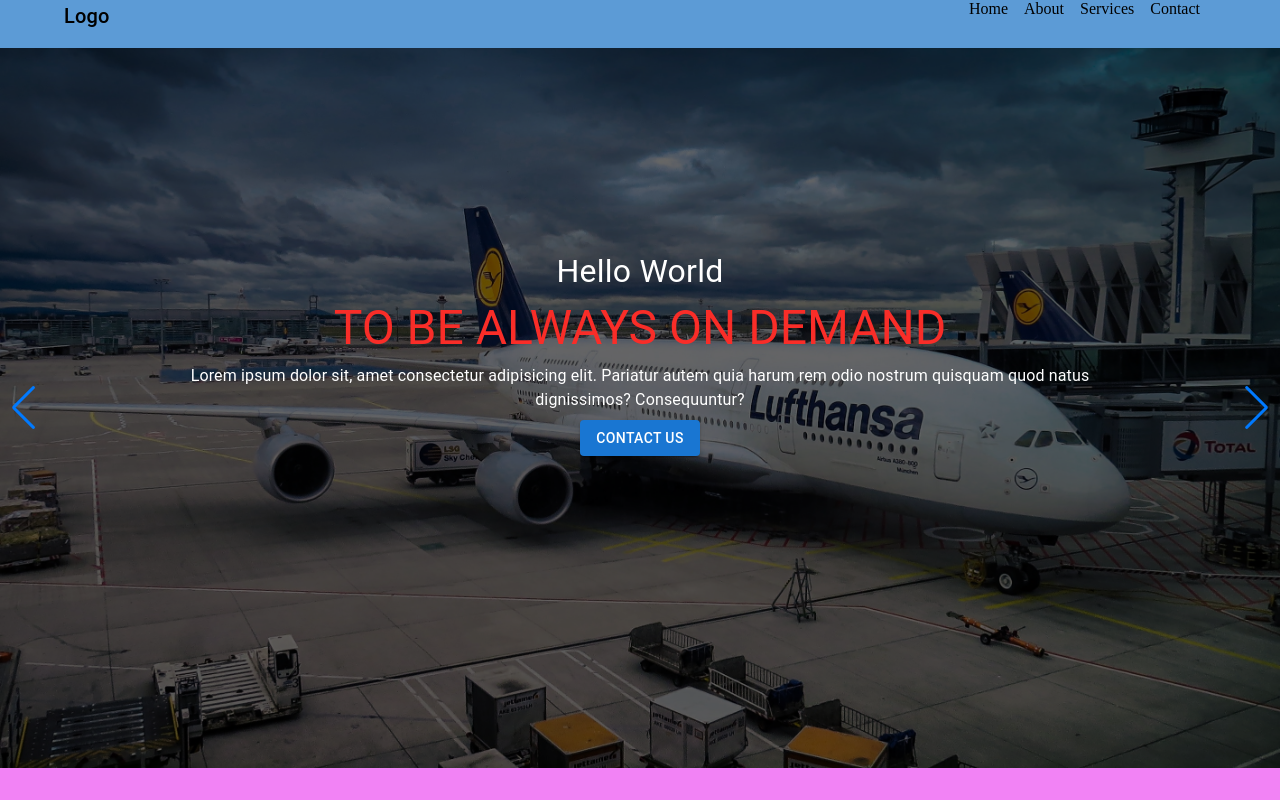
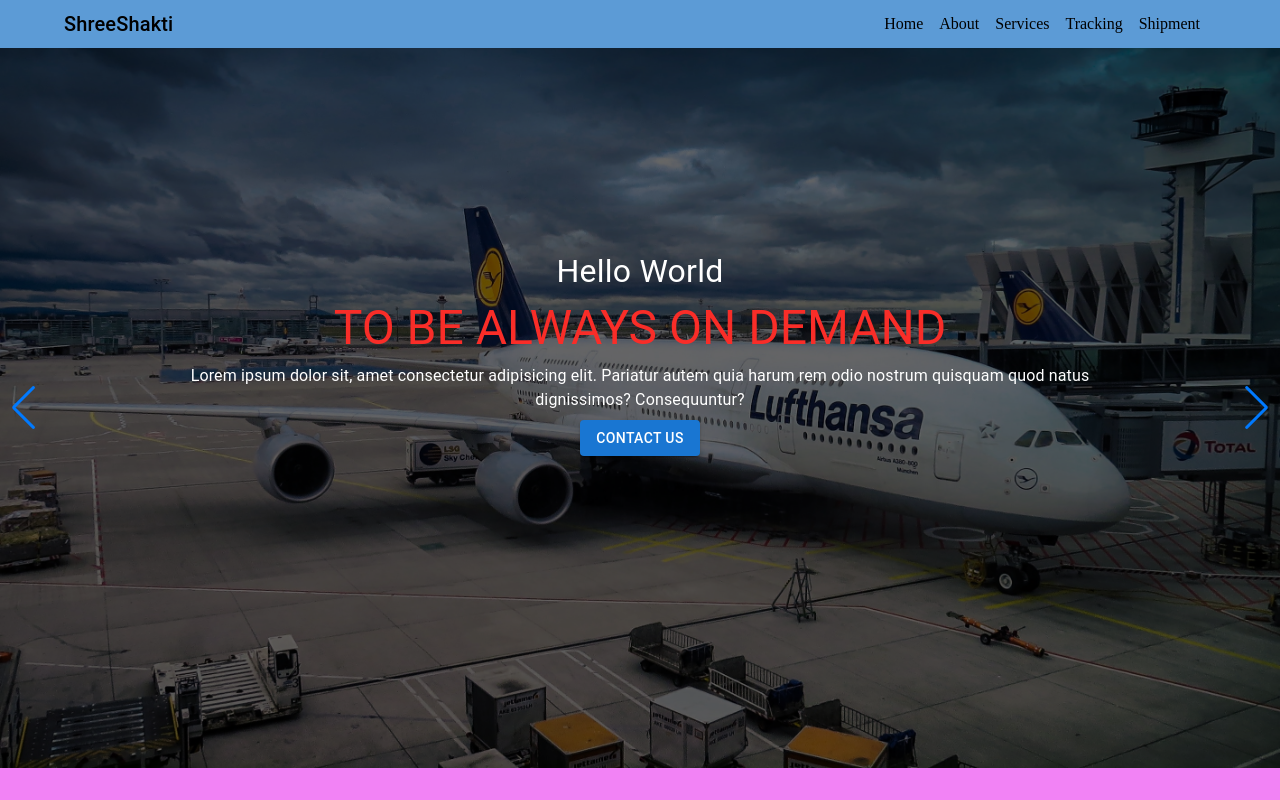
Before and after one commit to rajkishorepatra/shreeshaktiTrading, a React (Vite) app in the folder client/: page / in a window 1280 px wide. Shown: the top 800 px of the page. Built offline with nearby package versions, Linux system fonts and the light colour scheme; a web font is replaced by a local one.

Commit message:
navigation bar

```diff
--- a/client/src/components/navbar.jsx
+++ b/client/src/components/navbar.jsx
@@ -5,12 +5,12 @@
 import Container from "@mui/material/Container";
 import Typography from "@mui/material/Typography";
 import IconButton from "@mui/material/IconButton";
-import Link from "@mui/material/Link"
-
+import Link from "@mui/material/Link";
+import { Link as RLink } from "react-router-dom";
 export default function Navbar() {
   const styles = {
     logo: css`
-      width: 100px;
+      align-self: center;
     `,
     menuButton: css`
       margin-right: 1rem;
@@ -23,6 +23,7 @@
       display: none;
       @media (min-width: 768px) {
         display: flex;
+        align-items: center;
       }
     `,
 
@@ -37,9 +38,10 @@
 
     main: css`
       background: #5c9bd6;
-    position: 'static';
-    min-height: 3rem;
-    `
+      position: "static";
+      // min-height: 3rem;
+      padding: 0.5rem 0;
+    `,
   };
 
   return (
@@ -51,8 +53,8 @@
             justify-content: space-between;
           `}
         >
-              <Typography sx={styles.logo} variant="h6" noWrap>
-                Logo
+          <Typography sx={styles.logo} variant="h6">
+            ShreeShakti
           </Typography>
           <IconButton
             sx={styles.menuButton}
@@ -64,17 +66,20 @@
           </IconButton>
 
           <Box sx={styles.links}>
-                <Link sx={styles.link} href="#home">
+            <Link sx={styles.link} component={RLink} to="/">
               Home
             </Link>
-                <Link sx={styles.link} href="#about">
+            <Link sx={styles.link} component={RLink} to="/">
               About
             </Link>
-                <Link sx={styles.link} href="#services">
+            <Link sx={styles.link} component={RLink} to="/services">
               Services
             </Link>
-                <Link sx={styles.link} href="#contact">
-                  Contact
+            <Link sx={styles.link} component={RLink} to="/tracking">
+              Tracking
+            </Link>
+            <Link sx={styles.link} component={RLink} to="/shipment">
+              Shipment
             </Link>
           </Box>
         </Box>
```
Lines whose indentation alone changed are shown as unchanged.
